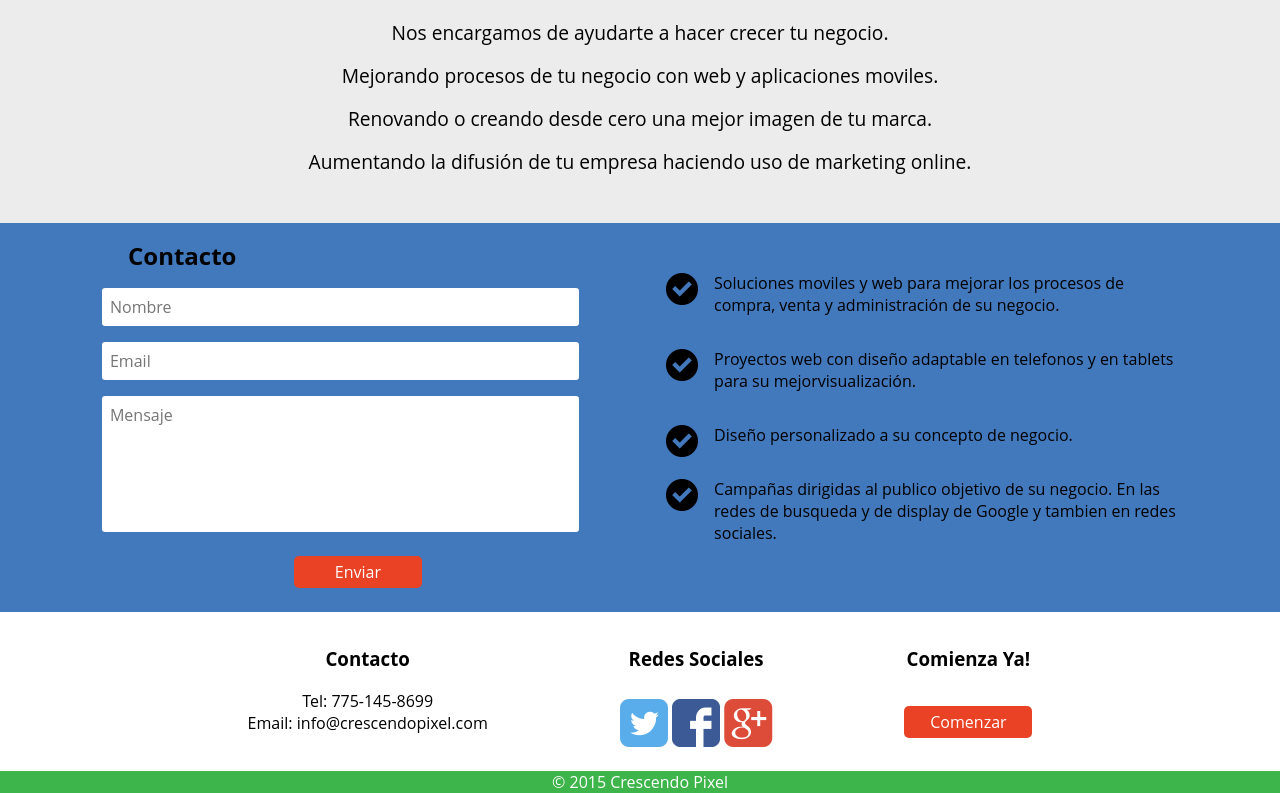
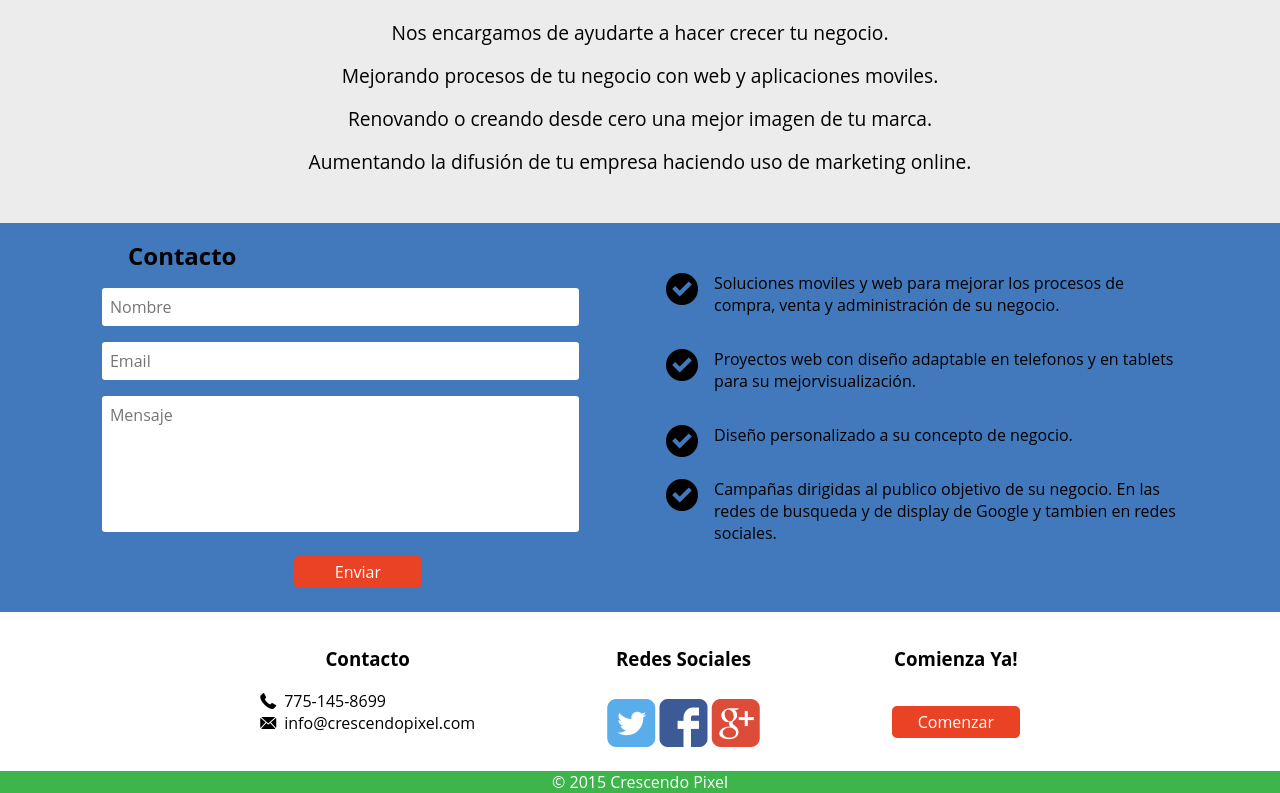
Before and after one commit to Sharmaz/CrescendoPixel, a plain HTML site: page templates/home.html in a window 1280 px wide. Shown: the part 691-1484 px from the top of the page. Drawn offline with nearby package versions, Linux system fonts and the light colour scheme.

Commit message:
Modificada los estilos en la sección de servicios y agregados iconos de info en el footer para telefono y mail

```diff
--- a/static/css/style.css
+++ b/static/css/style.css
@@ -42,7 +42,7 @@ margin-left: 20px;
 
 
 html{
-	background: #f5f5f5;
+	background: #302f34;
 }
 .Header{
 	background: #302f34;
@@ -216,14 +216,14 @@ html{
 		}
 		.Services-iconfontApp:after{
 
-			content: "\e006";
+			content: "\e007";
 		}
 		.Services-iconfontWeb:after{
-			content: "\e008";
+			content: "\e00a";
 
 		}
 		.Services-iconfontDesign:after{
-			content: "\e004";
+			content: "\e005";
 
 		}
 		.Services-iconfontMkt:after{
@@ -234,6 +234,7 @@ html{
 .Services-item{
 
 	margin: 0 2rem;
+	color: white;
 
 
 	}
@@ -380,12 +381,27 @@ html{
 		padding: 0;
 		border-top: 3px dashed #4278bc;
 	}
+	.Footer-info{
+		text-align: center;
+
+	}
+	.Tel:before, .Mail:before{
+		margin-right: 0.5rem;
+	}
+	.Tel:before{
+		font-family: 'Flaticon';
+		content: "\e008";
+	}
+	.Mail:before{
+		font-family: 'Flaticon';
+		content: "\e004";
+	}
 		.Footer-itemTitle{
 
 		}
 		.Social-twitter:after{
 			font-family: 'Flaticon';
-			content: "\e007";
+			content: "\e009";
 			color: #59adeb;
 
 		}
@@ -418,6 +434,10 @@ html{
 		text-align: center;
 		width: 100%;
 	}
+	.Footer-info{
+	text-align: left;
+	margin: 0;
+	}
 	.Footer-item{
 		display: inline-block;
 		margin: 0 ;
--- a/templates/home.html
+++ b/templates/home.html
@@ -79,8 +79,8 @@
 	<footer class="Footer">
 		<article class="Footer-item">
 			<h3 class="Footer-itemTitle">Contacto</h3>
-			<p class="Footer-itemDescription">Tel: 775-145-8699 <br/>
-			Email: info@crescendopixel.com</p>
+			<p class="Footer-itemDescription Footer-info"><span class="Tel">775-145-8699</span> <br/>
+			<span class="Mail">info@crescendopixel.com</span></p>
 		</article>
 		<article class="Footer-item">
 			<h3 class="Footer-itemTitle">Redes Sociales</h3>
```
Also changed, not shown: static/fonts/flaticon.ttf, static/fonts/flaticon.woff, 2 other files.
